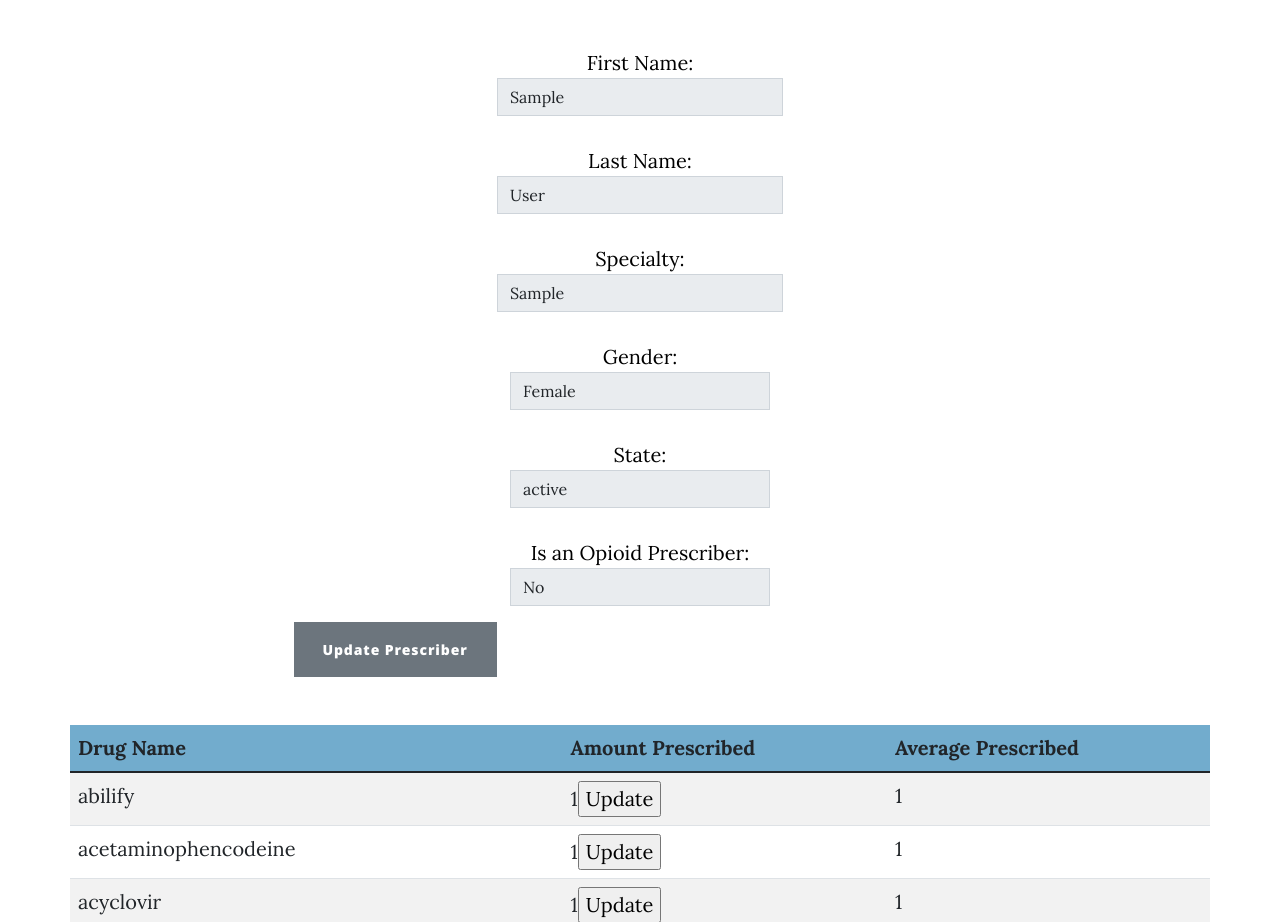
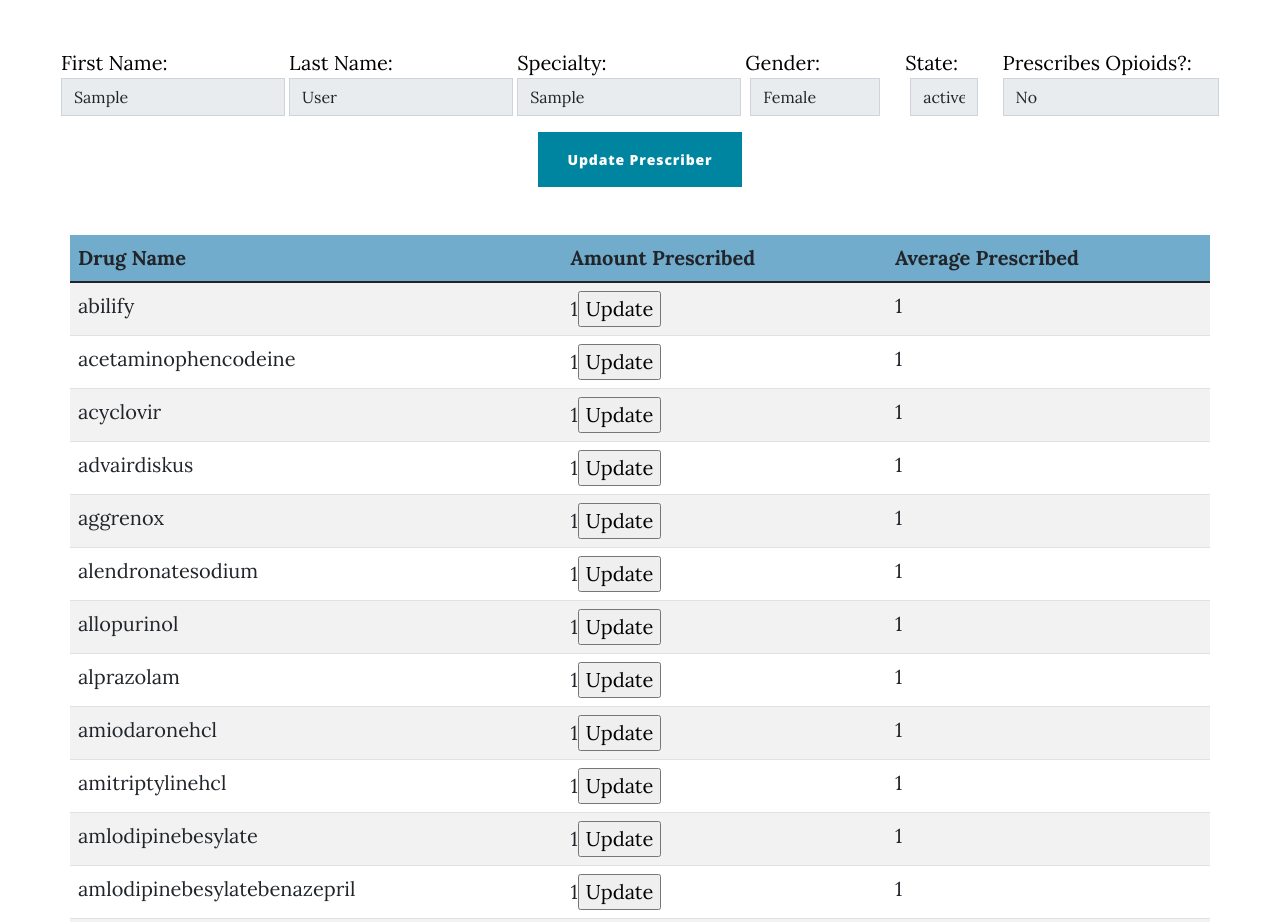
Before and after one commit to kandelin16/INTEX, a Django app: page /prescriberDetail/1 in a window 1280 px wide. Shown: the part 532-1454 px from the top of the page. Run offline with Django 3.2, Linux system fonts and the light colour scheme; tables that the repository leaves empty hold one stand-in row (values such as "Sample post"); some libraries are stand-ins or nearby versions.

```diff
--- a/INTEX/static/css/mycss.css
+++ b/INTEX/static/css/mycss.css
@@ -90,15 +90,16 @@ h1 {
 .flex-form {
   display: flex;
   flex-direction: row;
-  justify-content: center;
+  justify-content: space-between;
   align-items: center;
   width: 100%;
 }
 
-.flex-half-two {
-  display: flex;
-  flex-direction: column;
-  justify-content: center;
-  align-items: center;
-  width: auto;
+.flex-form-item {
+  margin-left: 15px;
+  margin-right: 15px;
 }
+
+.screw-xl-7 {
+  width: max-content;
+}
--- a/drug/views.py
+++ b/drug/views.py
@@ -195,7 +195,6 @@ def updatePrescriberDetailsView(request):
     dr = models.Prescriber.objects.get(npi=npi)
 
     fname = request.POST.get("fname", "")
-    print(fname)
     if (fname != dr.fname):
         sqlUpdate(npi, "fname", fname)
 
--- a/templates/drug/prescriberDetail.html
+++ b/templates/drug/prescriberDetail.html
@@ -21,18 +21,21 @@
 <main class="mb-4">
     <div class="container px-4 px-lg-5">
       <div class="row gx-4 gx-lg-5 justify-content-center">
-        <div class="col-md-10 col-lg-8 col-xl-7">
+        <div class="col-md-10 col-lg-8 col-xl-7 screw-xl-7">
           <form action="../updatePrescriber/" method="post" id="formNo2" class="flex-form">{% csrf_token %}
-            <div class="flex-half-two">
-            <label for="fname">First Name: </label>
-              <input type="text" id="fname" name="fname" placeholder="First Name" value={{dr.fname}} class="form-control updateForm" disabled/> <br>
-
+            <div class="flex-form-item">
+              <label for="fname">First Name: </label>
+              <input type="text" id="fname" name="fname" placeholder="First Name" value={{dr.fname}} class="form-control updateForm" disabled/>
+            </div>
+            <div class="flex-form-item">
               <label for="lname">Last Name: </label>
-              <input type="text" id="lname" name="lname" placeholder="Last Name" value={{dr.lname}} class="form-control updateForm" disabled/><br>
-
+              <input type="text" id="lname" name="lname" placeholder="Last Name" value={{dr.lname}} class="form-control updateForm" disabled/>
+            </div>
+            <div class="flex-form-item">
               <label for="specialty">Specialty: </label>
               <input type="text" id="specialty" name="specialty" placeholder="Specialty" value={{dr.specialty}} class="form-control updateForm" disabled/>
-              <br>
+            </div>
+            <div class="flex-form-item">
               <!--drop down for gender-->
               <label for="gender">Gender: </label>
               {% with dr.gender as myGender %}
@@ -47,7 +50,8 @@
                 {% endif %}
               </select>
               {% endwith %}
-              <br>
+            </div>
+            <div class="flex-form-item">
               <!--drop down for state-->
               <label for="state">State: </label>
               {% with dr.state as myState %}
@@ -62,8 +66,9 @@
                 {% endfor %}
               </select>
               {% endwith %}
-              <br/>
-              <label for="opioid">Is an Opioid Prescriber: </label>
+            </div>
+            <div class="flex-form-item">
+              <label for="opioid">Prescribes Opioids?: </label>
               {% with dr.isopiodprescriber as myOpioid %}
               <select id="opioid" name="opioid" class="form-control updateForm" disabled>
                 <option selected> -- Is DR an opioid presciber? -- </option>
@@ -79,8 +84,10 @@
             </div>
             <input type="hidden" value="{{dr.npi}}" name="npi" id="npi"/>
           </form>
-          <input type="button" class="btn btn-secondary btn-margin" value="Update Prescriber" id="revealAndUpdateButton" onclick="updateHandler(this.id);"/>
-          <span hidden id="npi" value="{{dr.npi}}"></span>
+          <div style="display:flex; justify-content: center;">
+            <input type="button" class="btn btn-primary btn-margin" value="Update Prescriber" id="revealAndUpdateButton" onclick="updateHandler(this.id);"/>
+            <span hidden id="npi" value="{{dr.npi}}"></span>
+          </div>
         </div>
       </div>
 
```
Also changed, not shown: templates/drug/drugDetail.html (+3 -6 lines).
